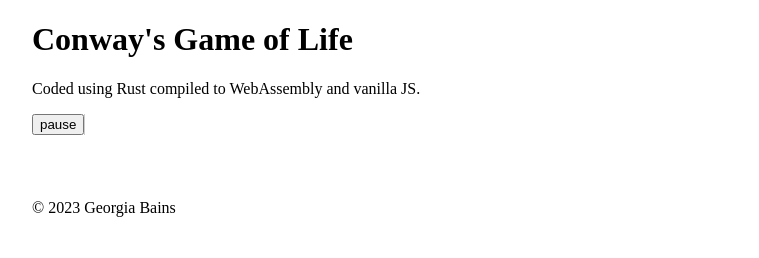
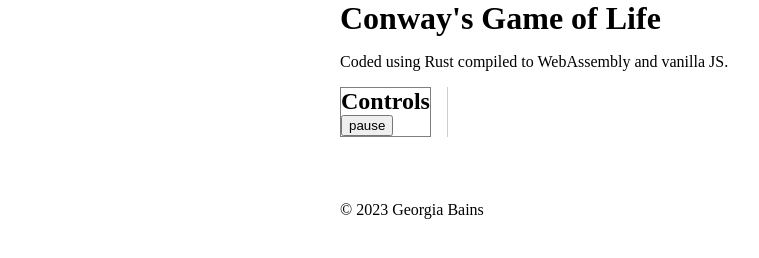
Before and after one commit to georgiabains/wasm-game-of-life, a website built with webpack: page www/index.html in a window 1280 px wide. Shown: the whole page, without its empty margins (0-759 px from the left). Built offline with nearby package versions, Linux system fonts and the light colour scheme; files whose address does not match are found by name.

Commit message:
Style updates - center everything, added some mixins

```diff
--- a/www/index.html
+++ b/www/index.html
@@ -6,22 +6,22 @@
     <base href="/">
   </head>
   <body>
-    <header class="header gutter">
+    <header class="header gutter max-width">
       <h1>Conway's Game of Life</h1>
       <p>Coded using Rust compiled to WebAssembly and vanilla JS.</p>
     </header>
 
-    <main class="main gutter">
-
+    <main class="main gutter max-width">
       <div class="game__container">
         <div class="game__controls">
-          <button class="play-pause" data-game="play-pause" type="button"></button>
+          <h2>Controls</h2>
+          <button class="play-pause" data-game="play-pause" type="button">pause</button>
         </div>
         <canvas data-game="canvas"></canvas>
       </div>
     </main>
 
-    <footer class="footer gutter">
+    <footer class="footer gutter max-width">
       &copy; 2023 Georgia Bains
     </footer>
 
--- a/www/styles/components/footer.scss
+++ b/www/styles/components/footer.scss
@@ -1,3 +1,4 @@
 .footer {
+  @include centred;
   margin-block-start: 4rem;
 }
--- a/www/styles/components/game.scss
+++ b/www/styles/components/game.scss
@@ -1,5 +1,14 @@
 .game {
   &__container {
     display: flex;
+    gap: 1rem;
+  }
+
+  &__controls {
+    border: 1px solid grey;
+  }
+
+  canvas {
+    max-width: 100%;
   }
 }
--- a/www/styles/components/header.scss
+++ b/www/styles/components/header.scss
@@ -0,0 +1,3 @@
+.header {
+  @include centred;
+}
--- a/www/styles/components/main.scss
+++ b/www/styles/components/main.scss
@@ -1,3 +1,3 @@
 .main {
-  margin: 0 auto;
+  @include centred;
 }
--- /dev/null
+++ b/www/styles/mixins.scss
@@ -0,0 +1,8 @@
+@mixin centred {
+  margin: 0 auto;
+}
+
+@mixin heading-reset {
+  margin-block-start: 0;
+  margin-block-end: 0;
+}
--- a/www/styles/shared/base.scss
+++ b/www/styles/shared/base.scss
@@ -9,3 +9,8 @@ a,
 button {
   cursor: pointer;
 }
+
+h1,
+h2 {
+  @include heading-reset;
+}
--- a/www/styles/shared/helpers.scss
+++ b/www/styles/shared/helpers.scss
@@ -1,3 +1,13 @@
 .gutter {
   padding: 0 2rem;
 }
+
+.max-width {
+  max-width: 100%;
+}
+
+@media screen and (min-width: 600px) {
+  .max-width {
+    max-width: 600px;
+  }
+}
--- a/www/styles/styles.scss
+++ b/www/styles/styles.scss
@@ -1,3 +1,5 @@
+@import "./mixins.scss";
+
 @import "./shared/base.scss";
 @import "./shared/helpers.scss";
 
```
